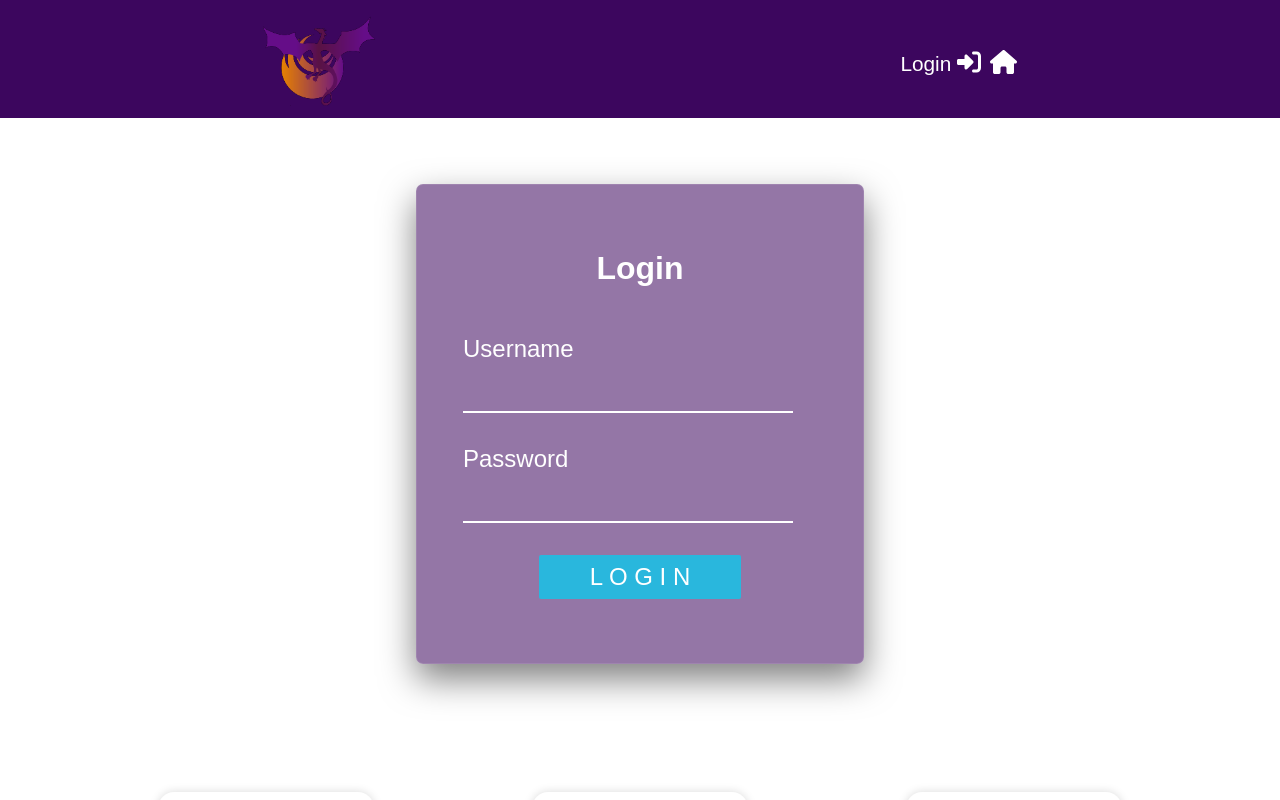
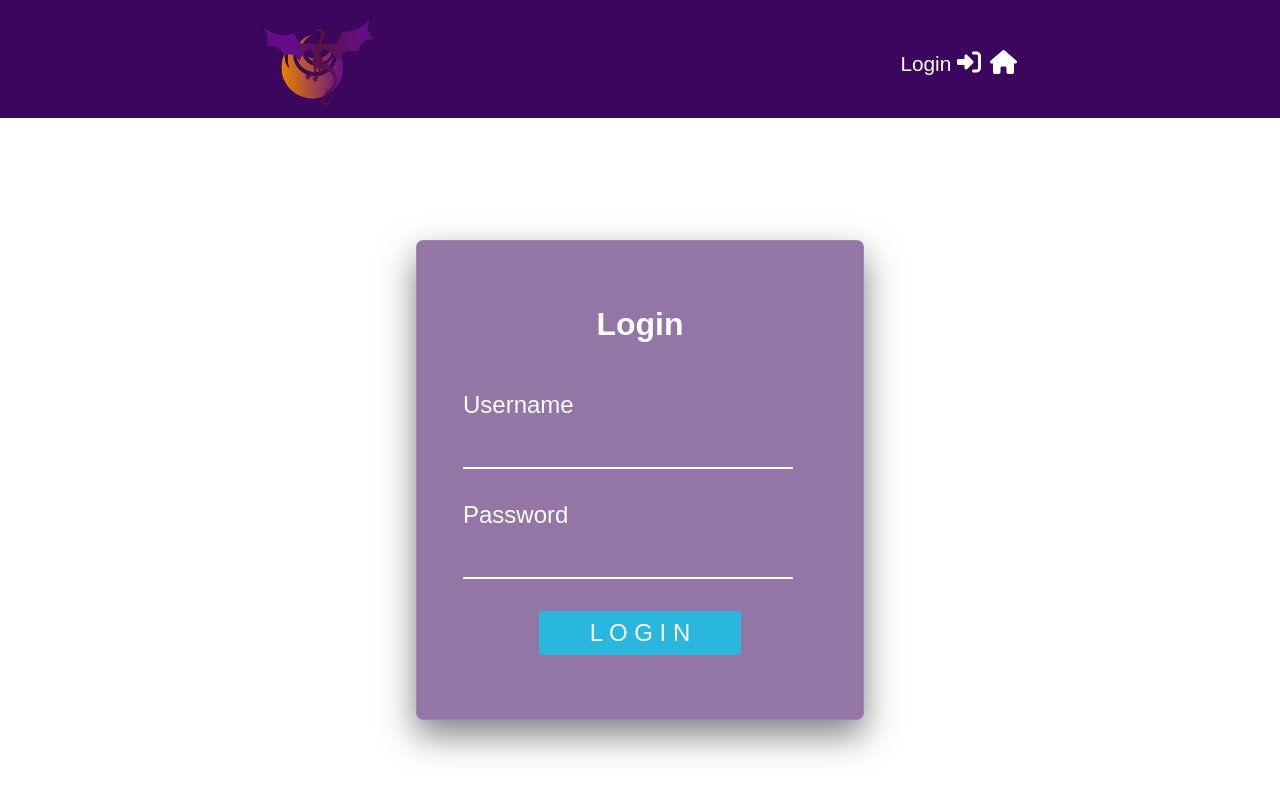
Before and after one commit to khashayaryaghma/WebSoftwareDevelopers, a React (Create React App) app in the folder client/: page /login in a window 1280 px wide. Shown: the top 800 px of the page. Built offline with nearby package versions, Linux system fonts and the light colour scheme.

Commit message:
change styles

```diff
--- a/client/src/components/FirstSection/FirstSection.styles.js
+++ b/client/src/components/FirstSection/FirstSection.styles.js
@@ -9,6 +9,7 @@ export const StyledFSection = styled.section`
     align-items: center;
     justify-content: center;
     padding-bottom: 2rem;
+    padding-top: 5rem;
 `;
 
 export const StyledArticle = styled.article`
--- a/client/src/pages/Login/Login.styles.js
+++ b/client/src/pages/Login/Login.styles.js
@@ -1,13 +1,14 @@
 import styled from "styled-components";
 
 export const StyledLogin = styled.section`
-    height: 53rem;
+    height: 60rem;
     display: flex;
     justify-content: center;
     align-items: center;
 `
 
 export const StyledForm = styled.form`
+    user-select: none;
     position: absolute;
     z-index: 10;
     background-color: rgba(60, 6, 94, 0.55);
```
